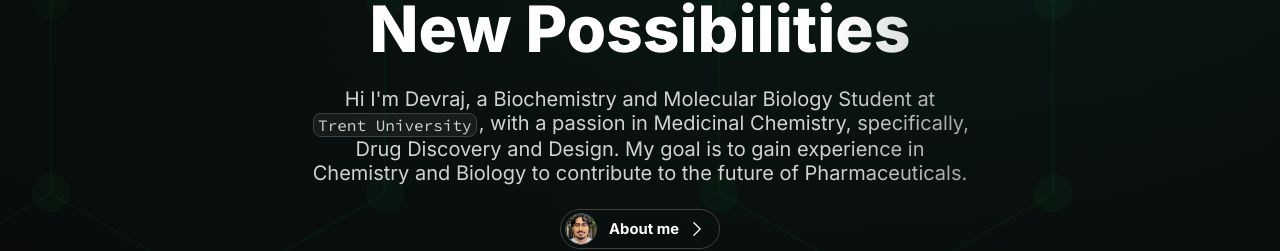
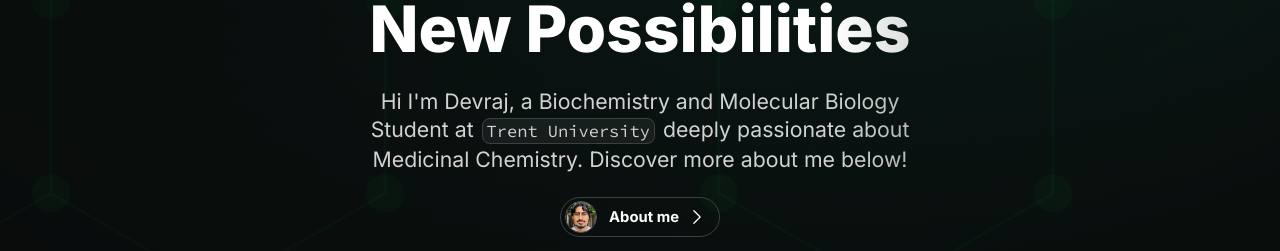
Before and after one commit to chemlord/magic-portfolio-testing, a Next.js app: page /en in a window 1280 px wide. Shown: the part 225-476 px from the top of the page. Built offline with nearby package versions, Linux system fonts and the light colour scheme.

Commit message:
another one

```diff
--- a/src/app/[locale]/page.tsx
+++ b/src/app/[locale]/page.tsx
@@ -108,7 +108,7 @@ export default function Home(
             align="center"
             wrap="balance"
             onBackground="neutral-weak"
-            variant="heading-default-m">
+            variant="heading-default-l">
             {home.subline}
         </Text>
     </Flex>
--- a/src/app/resources/content.js
+++ b/src/app/resources/content.js
@@ -48,7 +48,7 @@ const home = {
     title: `${person.name}'s Portfolio`,
     description: `Academic Portfolio showcasing my work and experiences in ${person.role}`,
     headline: <>Biochemist Seeking New Possibilities</>,
-    subline: <>Hi I'm Devraj, a Biochemistry and Molecular Biology Student at <InlineCode>Trent University</InlineCode>, with a passion in Medicinal Chemistry, specifically, Drug Discovery and Design. My goal is to gain experience in Chemistry and Biology to contribute to the future of Pharmaceuticals.</>
+    subline: <>Hi I'm Devraj, a Biochemistry and Molecular Biology Student at <InlineCode>Trent University</InlineCode> deeply passionate about Medicinal Chemistry. Discover more about me below!</>
 }
 
 const about = {
@@ -69,7 +69,7 @@ const about = {
     intro: {
         display: true,
         title: 'About Me',
-        description: <>I'm a Biochemistry and Molecular Biology student at Trent University with a passion for Medicinal Chemistry, particularly Drug Discovery and Design. I’m eager to explore new frontiers in Chemistry and Biology while continually expanding my knowledge. Outside the lab, I enjoy channeling my creativity into front-end development as a fun and rewarding hobby.</>
+        description: <>Hi I'm Devraj, a Biochemistry and Molecular Biology Student at Trent University, with a passion in Medicinal Chemistry, specifically, Drug Discovery and Design. My goal is to gain experience in Chemistry and Biology to contribute to the future of Pharmaceuticals. Outside the lab, I enjoy channeling my creativity into front-end development as a fun and rewarding hobby.</>
     },
     work: {
         display: true, // set to false to hide this section
```
